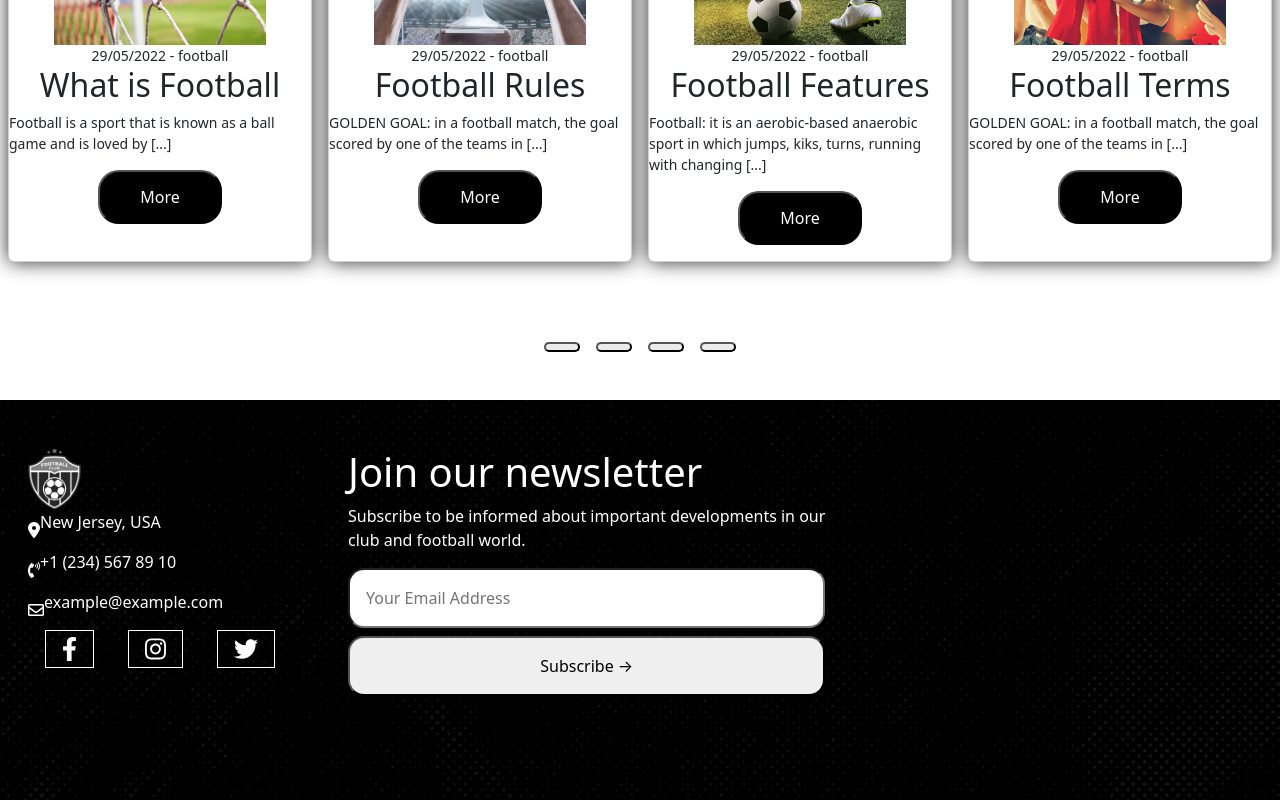
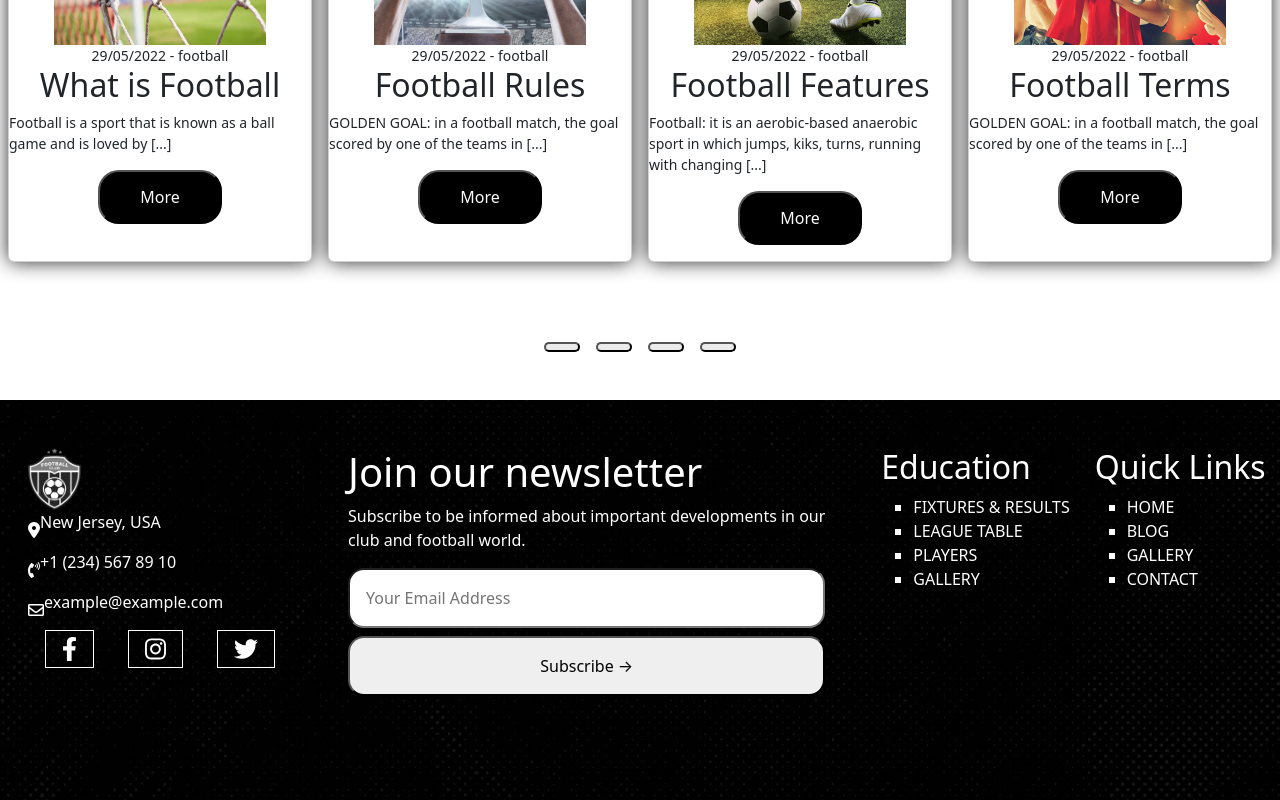
Before and after one commit to AlessioAbbati/proj-html-vuejs, a Vue app: page / in a window 1280 px wide. Shown: the part 3194-3994 px from the top of the page. Built offline with nearby package versions, Linux system fonts and the light colour scheme.

Commit message:
add ul footer

```diff
--- a/src/components/AppFooter.vue
+++ b/src/components/AppFooter.vue
@@ -46,12 +46,24 @@
             </div>
             <div class="col-md-2">
                 <div class="content">
-
+                    <h2>Education</h2>
+                    <ul>
+                        <li><a href="#">FIXTURES & RESULTS</a></li>
+                        <li><a href="#">LEAGUE TABLE</a></li>
+                        <li><a href="#">PLAYERS</a></li>
+                        <li><a href="#">GALLERY</a></li>
+                    </ul>
                 </div>
             </div>
             <div class="col-md-2">
                 <div class="content">
-
+                    <h2>Quick Links</h2>
+                    <ul>
+                        <li><a href="#">HOME</a></li>
+                        <li><a href="#">BLOG</a></li>
+                        <li><a href="#">GALLERY</a></li>
+                        <li><a href="#">CONTACT</a></li>
+                    </ul>
                 </div>
             </div>
         </div>
@@ -65,36 +77,60 @@ footer {
     width: 100%;
     background-image: url('../assets/img/footer-bg-football.jpg');
     background-size: cover;
+
     .content {
         color: white;
         margin: 3rem 1rem;
+
         .img {
             width: 100%;
+
             img {
-             width: 20%;
+                width: 20%;
             }
         }
+
         .info {
             span {
                 vertical-align: middle;
             }
         }
+
         .socials {
             font-size: 1.5rem;
+
             .icon {
                 border: 1px solid white;
                 padding-inline: 1rem;
             }
         }
+
         input {
             margin-bottom: .5rem;
             padding: 1rem;
             border-radius: 1rem;
         }
+
         button {
             padding: 1rem;
             border-radius: 1rem;
         }
+
+        h2 {
+            white-space: nowrap;
+        }
+
+        ul {
+            list-style: square;
+            li {
+                white-space: nowrap;
+
+                a {
+                    text-decoration: none;
+                    color: white;
+                }
+            }
+        }
+
     }
-}
-</style>
+}</style>
```
